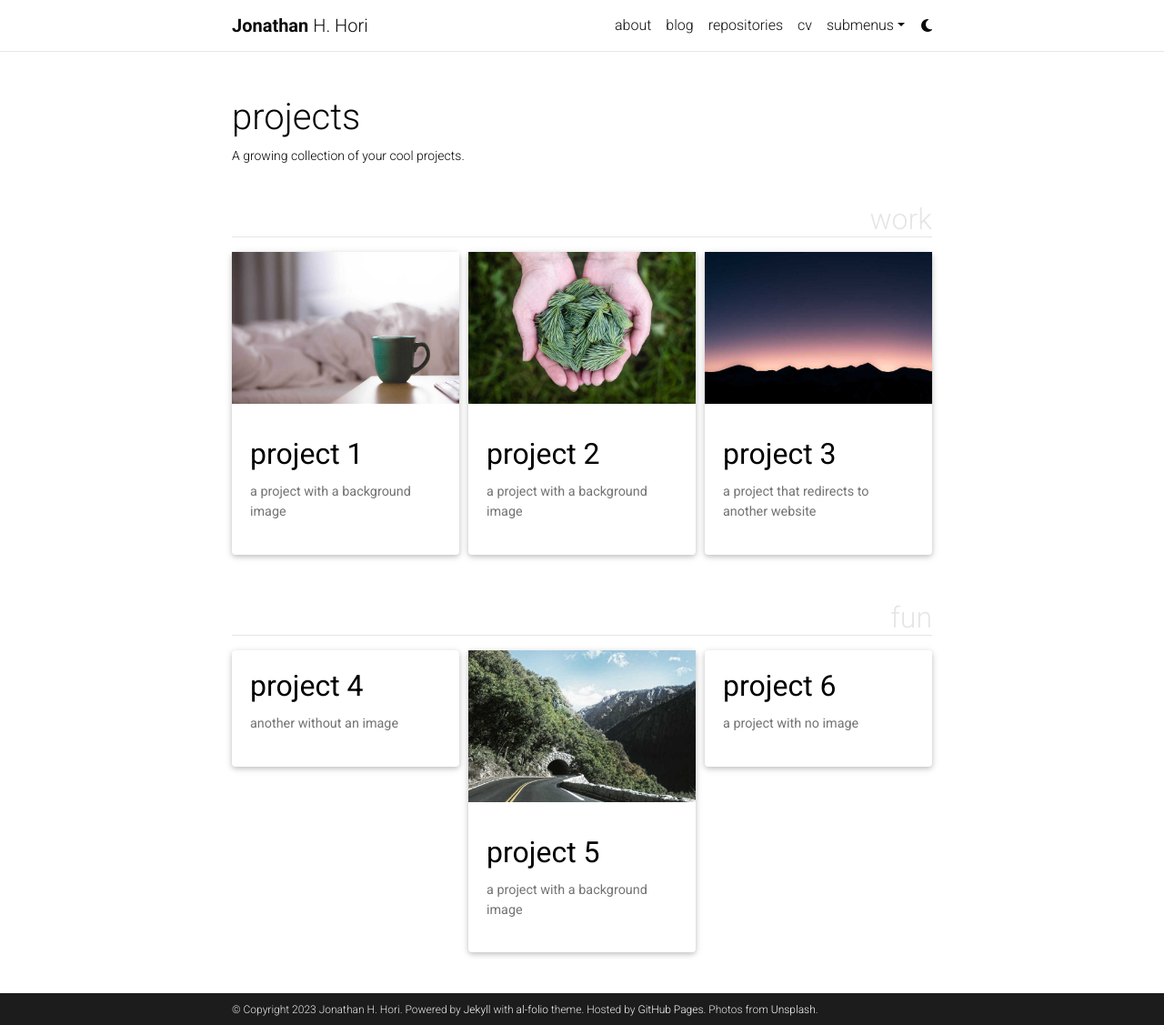
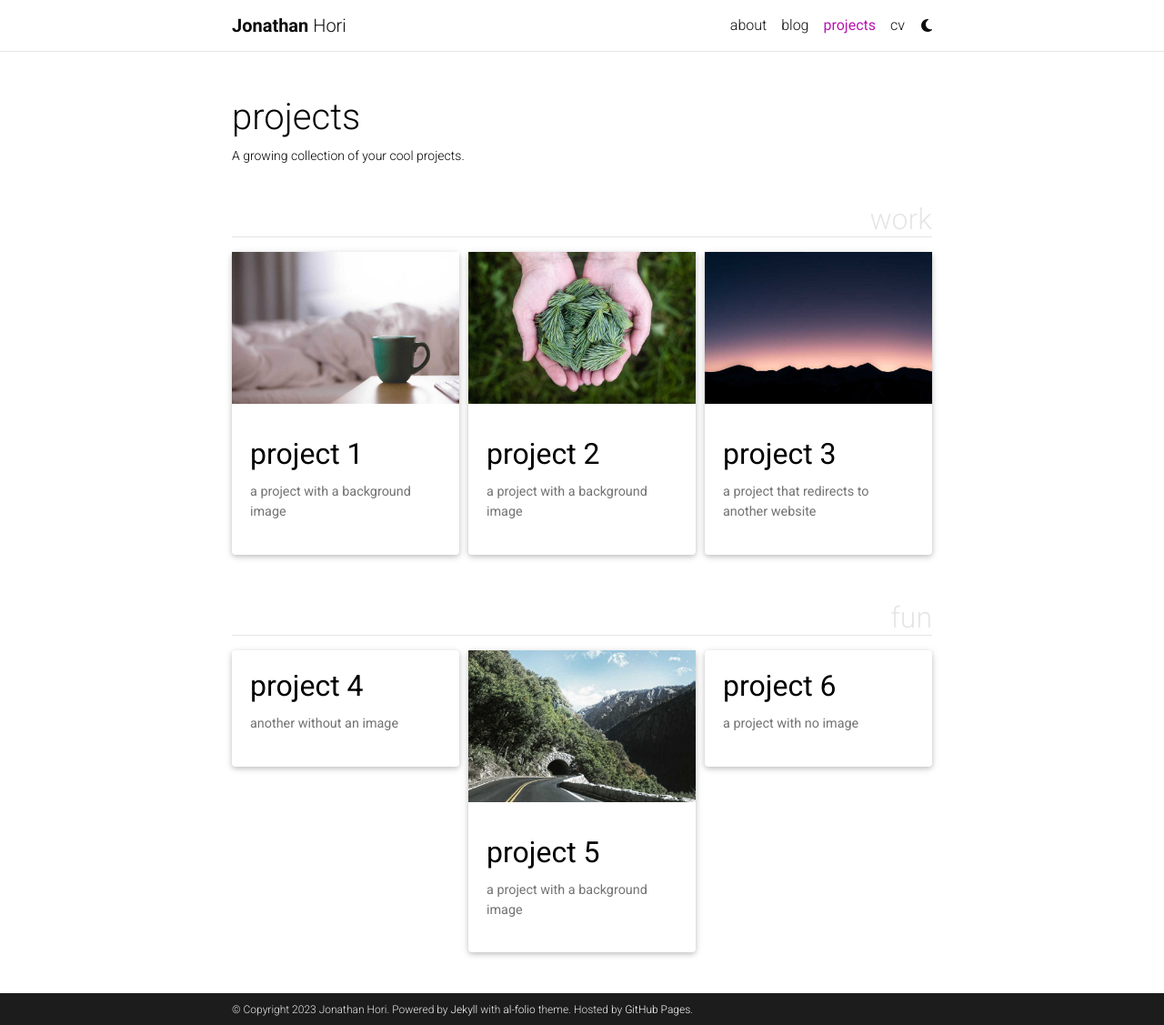
Before and after one commit to jonathanhori/jonathanhori.github.io, a Jekyll site: the page built from _pages/projects.md, in a window 1280 px wide and 1127 px high. Shown: the whole window at 91% size. Built offline with Jekyll 4.4.1, drawn with Linux system fonts in a browser that asks for light colours; full-size pictures stand in for the smaller copies a plugin makes; comment, search, counter and statistics services are not loaded; a style sheet for code colours, icons or effects is not loaded.

Commit message:
Removing access to unnecessary sections

```diff
--- a/_config.yml
+++ b/_config.yml
@@ -4,7 +4,7 @@
 
 title: blank # the website title (if blank, full name will be used instead)
 first_name: Jonathan
-middle_name: H.
+middle_name:
 last_name: Hori
 email: jonhori@ucla.edu
 description: > # the ">" symbol means to ignore newlines until "footer_text:"
@@ -12,7 +12,6 @@
 footer_text: >
   Powered by <a href="https://jekyllrb.com/" target="_blank">Jekyll</a> with <a href="https://github.com/alshedivat/al-folio">al-folio</a> theme.
   Hosted by <a href="https://pages.github.com/" target="_blank">GitHub Pages</a>.
-  Photos from <a href="https://unsplash.com" target="_blank">Unsplash</a>.
 keywords: biostatistics, statistics, ucla, data-science, academic-website, portfolio-website  # add your own keywords or leave empty
 
 lang: en # the language of your site (for example: en, fr, cn, ru, etc.)
```
Also changed, not shown: _pages/dropdown.md (+1 -1 lines), _pages/projects.md (+1 -1 lines), _pages/repositories.md (+1 -1 lines).
